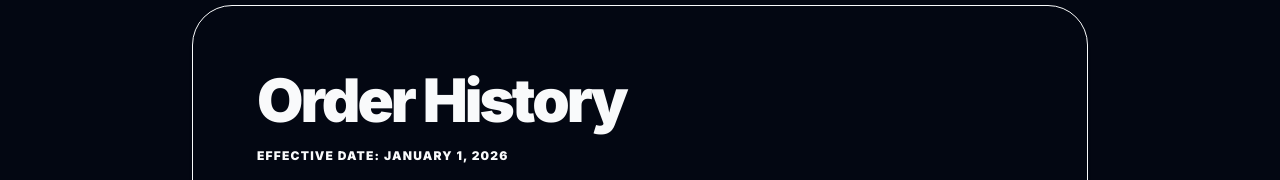
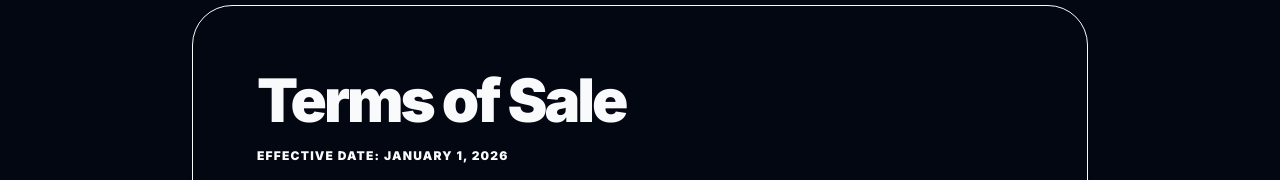
Before and after one commit to mhmmdahmd052/InTUITMarket.kg, a Next.js app: page /terms in a window 1280 px wide. Shown: the part 203-383 px from the top of the page. Built offline with nearby package versions, Linux system fonts and the light colour scheme; no server answers.

Commit message:
fix: safe build fixes for i18n and css imports (UI unchanged)

```diff
--- a/src/app/globals.css
+++ b/src/app/globals.css
@@ -1,5 +1,5 @@
 @import "tailwindcss";
-@import "tw-animate-css";
+@import "../../node_modules/tw-animate-css/dist/tw-animate.css";
 
 @custom-variant dark (&:is(.dark *));
 
--- a/src/locales/ar.json
+++ b/src/locales/ar.json
@@ -47,6 +47,7 @@
     "registerSuccess": "تم إنشاء الحساب بنجاح!",
     "registerFailed": "فشل إنشاء الحساب",
     "fillAllFields": "يرجى ملء جميع الحقول. يجب أن تتكون كلمة المرور من 6 أحرف على الأقل.",
+    "signUp": "سجل الآن",
     "resetPasswordTitle": "إعادة تعيين كلمة المرور",
     "resetPasswordDesc": "أدخل كلمة المرور الجديدة الآمنة لـ {email}.",
     "newPassword": "كلمة المرور الجديدة",
--- a/src/locales/en.json
+++ b/src/locales/en.json
@@ -47,6 +47,7 @@
     "registerSuccess": "Account created successfully!",
     "registerFailed": "Registration failed",
     "fillAllFields": "Please fill all fields. Password must be at least 6 characters.",
+    "signUp": "Sign Up",
     "resetPasswordTitle": "Reset Password",
     "resetPasswordDesc": "Enter your new secure password for {email}.",
     "newPassword": "New Password",
@@ -229,7 +230,7 @@
     "privacySection1Desc": "We log standard industrial interaction data, primarily for order verification and crane logistics dispatch.",
     "privacySection2Title": "2. Data Usage",
     "privacySection2Desc": "Your data is exclusively used to fulfill heavy shipments. We do not sell architectural plans or material requirements.",
-    "privacyTitle": "Terms of Sale",
+    "termsTitle": "Terms of Sale",
     "termsSection1Title": "1. Wholesale Agreements",
     "termsSection1Desc": "All structural items are sold 'As-Is' based on factory ratings. Rebar specs follow strict metallurgy requirements.",
     "termsSection2Title": "2. Liability Restrictions",
--- a/src/locales/ru.json
+++ b/src/locales/ru.json
@@ -47,6 +47,7 @@
     "registerSuccess": "Аккаунт успешно создан!",
     "registerFailed": "Ошибка регистрации",
     "fillAllFields": "Пожалуйста, заполните все поля. Пароль должен быть не менее 6 символов.",
+    "signUp": "Зарегистрироваться",
     "resetPasswordTitle": "Сброс пароля",
     "resetPasswordDesc": "Введите новый безопасный пароль для {email}.",
     "newPassword": "Новый пароль",
```
